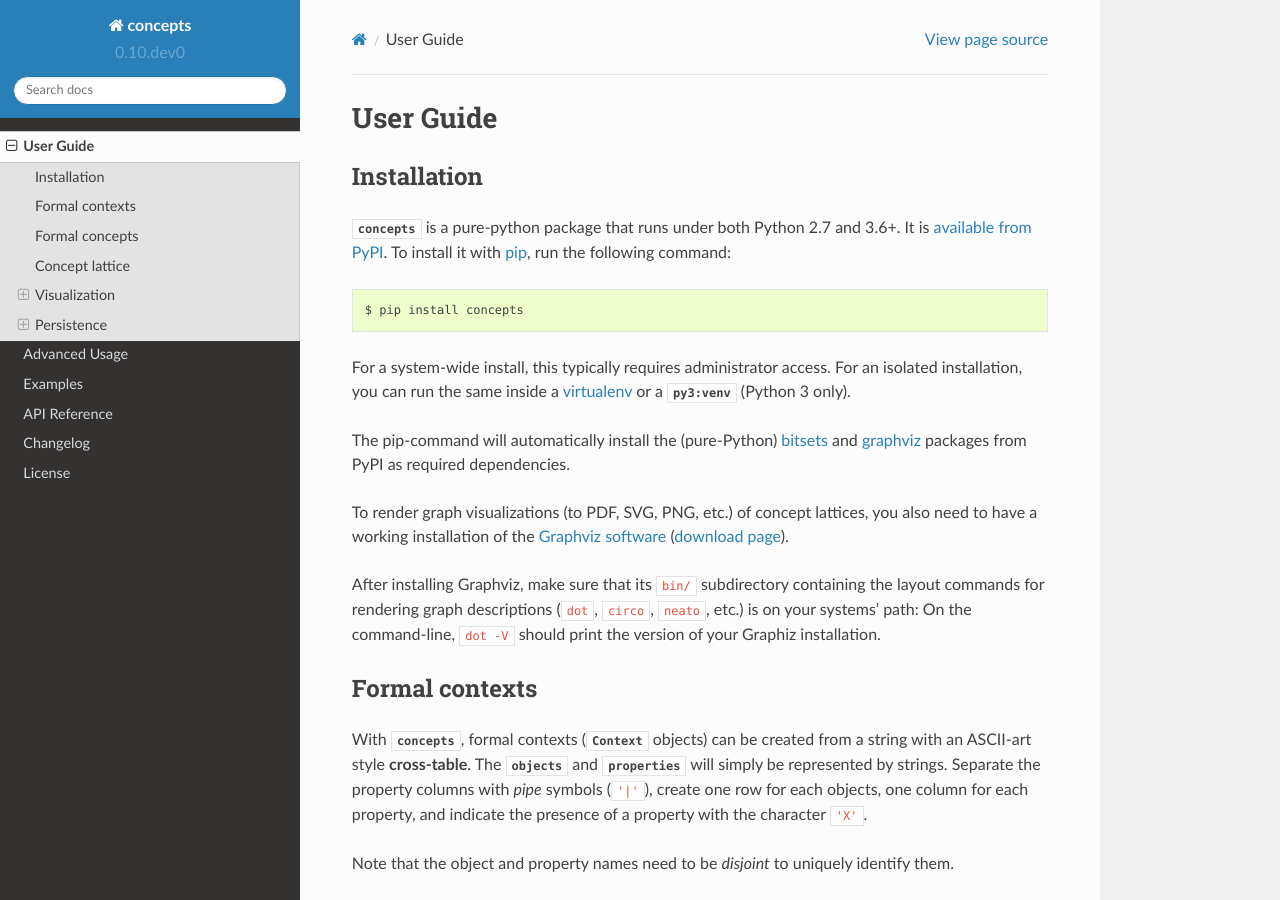
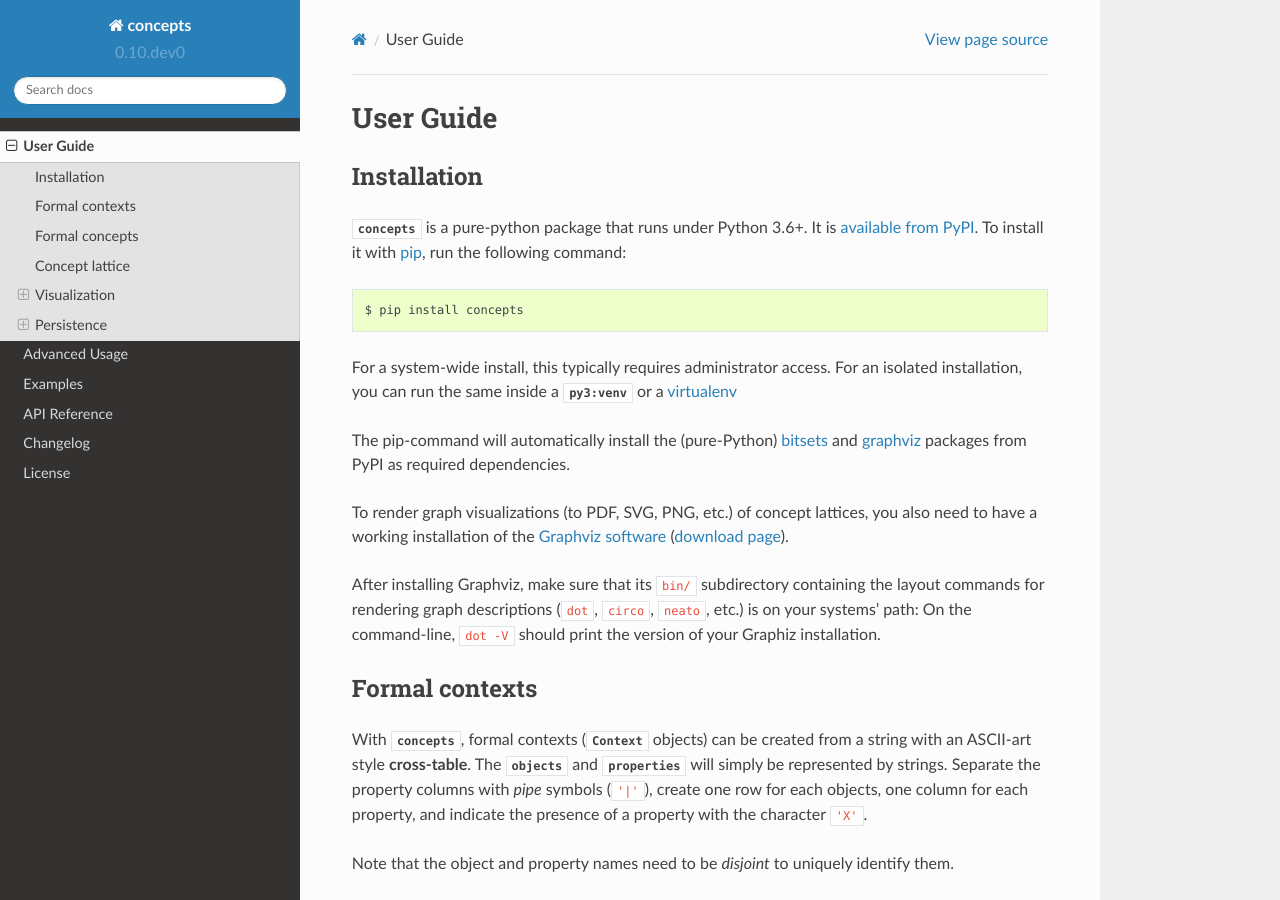
Before and after one commit to xflr6/concepts, a Sphinx documentation site: the page built from docs/manual.rst, in a window 1280 px wide and 900 px high. Built offline with Sphinx 7.4.7 and the Read the Docs theme 2.0.0, drawn with Linux system fonts in a browser that asks for light colours; some of the changed text lies outside the part shown.

Commit message:
drop Python 2 from test environments and install

```diff
--- a/CHANGES.txt
+++ b/CHANGES.txt
@@ -4,6 +4,8 @@ Changelog
 
 Version 0.10 (in development)
 -----------------------------
+
+Drop Python 2 support.
 
 Drop Python 3.5 support and tag Python3.9 support.
 
--- a/README.rst
+++ b/README.rst
@@ -29,7 +29,7 @@ Links
 Installation
 ------------
 
-This package runs under Python 2.7 and 3.6+, use pip_ to install:
+This package runs under Python 3.6+, use pip_ to install:
 
 .. code:: bash
 
--- a/concepts/__init__.py
+++ b/concepts/__init__.py
@@ -13,7 +13,7 @@ __title__ = 'concepts'
 __version__ = '0.10.dev0'
 __author__ = 'Sebastian Bank <sebastian.bank@uni-leipzig.de>'
 __license__ = 'MIT, see LICENSE.txt'
-__copyright__ = 'Copyright (c) 2013-2020 Sebastian Bank'
+__copyright__ = 'Copyright (c) 2013-2021 Sebastian Bank'
 
 EXAMPLE = '''
    |+1|-1|+2|-2|+3|-3|+sg|+pl|-sg|-pl|
--- a/docs/conf.py
+++ b/docs/conf.py
@@ -21,7 +21,7 @@ import concepts
 # -- Project information -----------------------------------------------------
 
 project = 'concepts'
-copyright = '2013-2020, Sebastian Bank'
+copyright = '2013-2021, Sebastian Bank'
 author = 'Sebastian Bank'
 
 # The short X.Y version
--- a/docs/manual.rst
+++ b/docs/manual.rst
@@ -7,8 +7,8 @@ User Guide
 Installation
 ------------
 
-:mod:`concepts` is a pure-python package that runs under both Python 2.7 and
-3.6+. It is `available from PyPI`_. To install it with pip_, run the following
+:mod:`concepts` is a pure-python package that runs under Python 3.6+.
+It is `available from PyPI`_. To install it with pip_, run the following
 command:
 
 .. code:: bash
@@ -16,8 +16,8 @@ command:
     $ pip install concepts
 
 For a system-wide install, this typically requires administrator access. For an
-isolated installation, you can run the same inside a virtualenv_ or a
-:mod:`py3:venv` (Python 3 only).
+isolated installation, you can run the same inside a :mod:`py3:venv` or a
+virtualenv_
 
 The pip-command will automatically install the (pure-Python) bitsets_ and
 graphviz_ packages from PyPI as required dependencies.
--- a/run-tests.py
+++ b/run-tests.py
@@ -13,7 +13,5 @@ ARGS = [
 if platform.system() == 'Windows':
     if 'idlelib' in sys.modules:
         ARGS.extend(['--capture=sys', '--color=no'])
-    elif sys.version_info.major == 2 and 'win_unicode_console' in sys.modules:
-        ARGS.append('--capture=sys')
 
 sys.exit(pytest.main(ARGS + sys.argv[1:]))
--- a/setup.py
+++ b/setup.py
@@ -21,7 +21,7 @@ setup(
     },
     packages=find_packages(),
     platforms='any',
-    python_requires='>=2.7,!=3.0.*,!=3.1.*,!=3.2.*,!=3.3.*,!=3.4.*,!=3.5.*',
+    python_requires='>=3.6',
     install_requires=[
         'bitsets~=0.7',
         'graphviz~=0.7',
@@ -38,8 +38,6 @@ setup(
         'Intended Audience :: Science/Research',
         'License :: OSI Approved :: MIT License',
         'Operating System :: OS Independent',
-        'Programming Language :: Python :: 2',
-        'Programming Language :: Python :: 2.7',
         'Programming Language :: Python :: 3',
         'Programming Language :: Python :: 3.6',
         'Programming Language :: Python :: 3.7',
```
Also changed, not shown: .travis.yml, LICENSE.txt, 1 other file.
